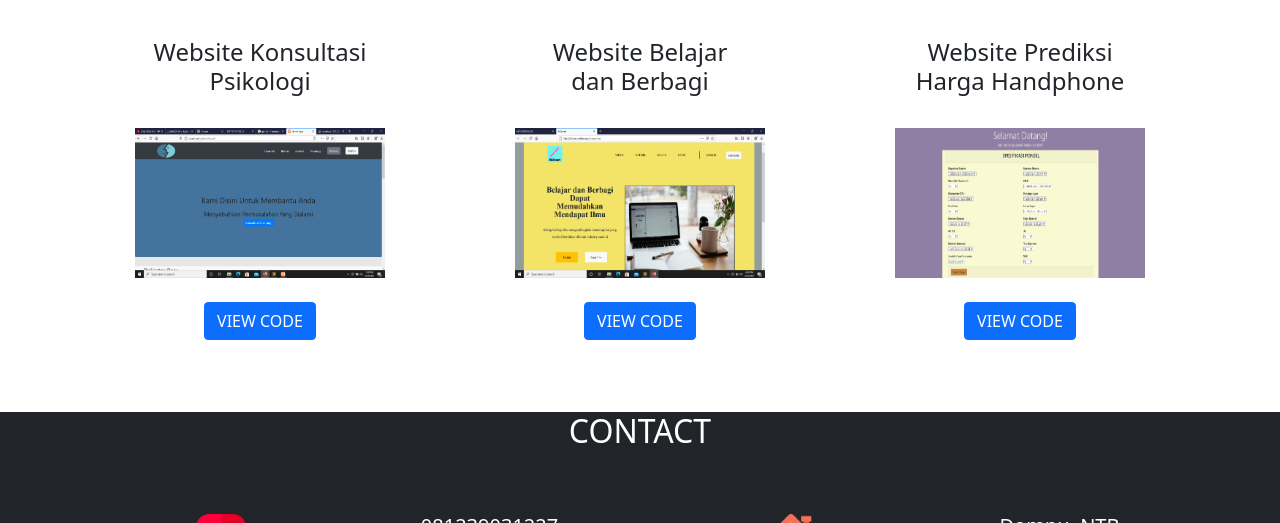
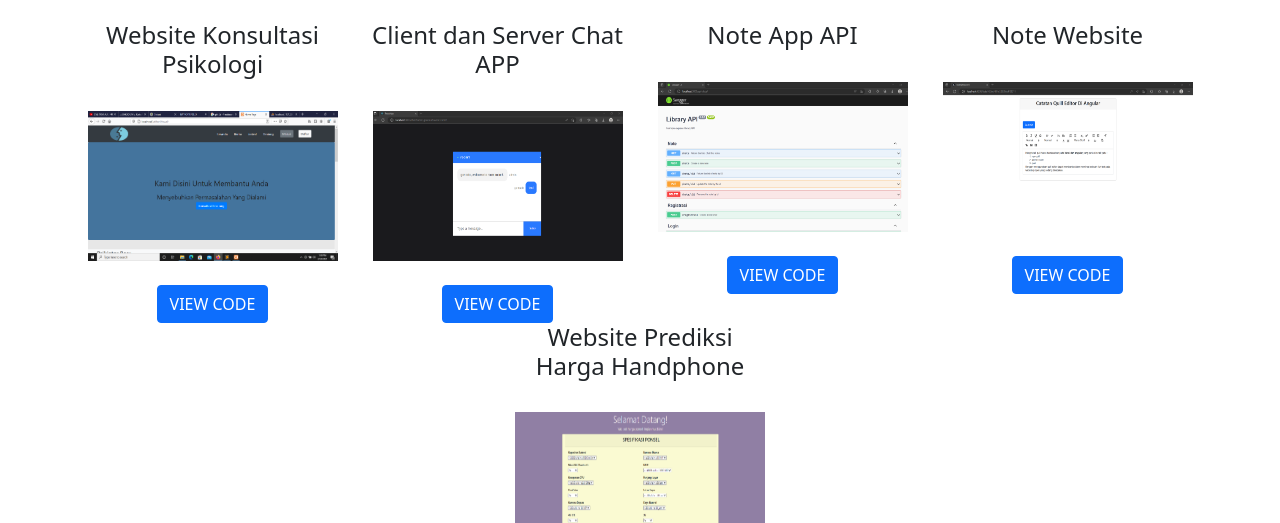
Before and after one commit to rachmadi15/Portofolio, a plain HTML site: page index.html in a window 1280 px wide. Shown: the part 976-1499 px from the top of the page. Drawn offline with nearby package versions, Linux system fonts and the light colour scheme.

Commit message:
Add portofolio and fix profile

```diff
--- a/index.html
+++ b/index.html
@@ -40,7 +40,7 @@
         <br><br>
         <img src="img/foto.jpg" width="170" height="170" class="rounded-circle mx-auto d-block">
         <h2 class="text-center">RACHMADI RUSLIANSYAH</h2>
-        <h5 class="text-center">I am a student from State University of Malang who <br>interested about startup, data analyst, web development,<br> and artificial intelligence. I love to learn new stuff and try <br> everything.</h3>
+        <h5 class="text-center">I am a person who <br>interested about startup, data analyst, backend development,<br> and artificial intelligence. I love to learn new stuff and try <br> everything.</h3>
           <br>
       </div>
     </div>
@@ -70,7 +70,7 @@
                     <img src="img/school.png" width="50" height="50">
                   </div>
                   <div class="col">
-                    <h5 class="huruf">UNIVERSITAS NEGERI MALANG <br>SEMESTER 4</h5>
+                    <h5 class="huruf">UNIVERSITAS NEGERI MALANG</h5>
                   </div>
                 </div>
               </li>
@@ -85,7 +85,7 @@
                   </div>
                   <div class="col">
                     <br>
-                    <h5 class="huruf">HTML, CSS, JavaScript, Bootstrap, Codeigniter 3, Python, MySQL</h5>
+                    <h5 class="huruf">HTML, CSS, JavaScript, Bootstrap, Codeigniter 3, Python, MySQL, Django, Node Js, Express Js, React Js, Angular Js, .Net, Laravel</h5>
                   </div>
                 </div>
           </div>
@@ -105,9 +105,19 @@
             <a href="https://github.com/rachmadi15/website-porto.git" class="btn btn-primary">VIEW CODE</a>
           </div>
           <div class="col">
-            <h4>Website Belajar <br> dan Berbagi</h4><br>
-          <img src="img/web2.png" width="250" height="150"><br><br>
-          <a href="https://github.com/rachmadi15/Allsmart.git" class="btn btn-primary">VIEW CODE</a>
+            <h4>Client dan Server Chat APP</h4><br>
+          <img src="img/web4.png" width="250" height="150"><br><br>
+          <a href="https://github.com/rachmadi15/chat-app.git" class="btn btn-primary">VIEW CODE</a>
+        </div>
+        <div class="col">
+          <h4>Note App API</h4><br>
+          <img src="img/web5.png" width="250" height="150"><br><br>
+          <a href="https://github.com/rachmadi15/note-api.git" class="btn btn-primary">VIEW CODE</a>
+        </div>
+        <div class="col">
+          <h4>Note Website</h4><br>
+          <img src="img/web6.png" width="250" height="150"><br><br>
+          <a href="https://github.com/rachmadi15/note-website-fe.git" class="btn btn-primary">VIEW CODE</a>
         </div>
         <div class="col">
             <h4>Website Prediksi<br> Harga Handphone</h4><br>
```
Also changed, not shown: img/web4.png (added), img/web5.png (added), img/web6.png (added).
